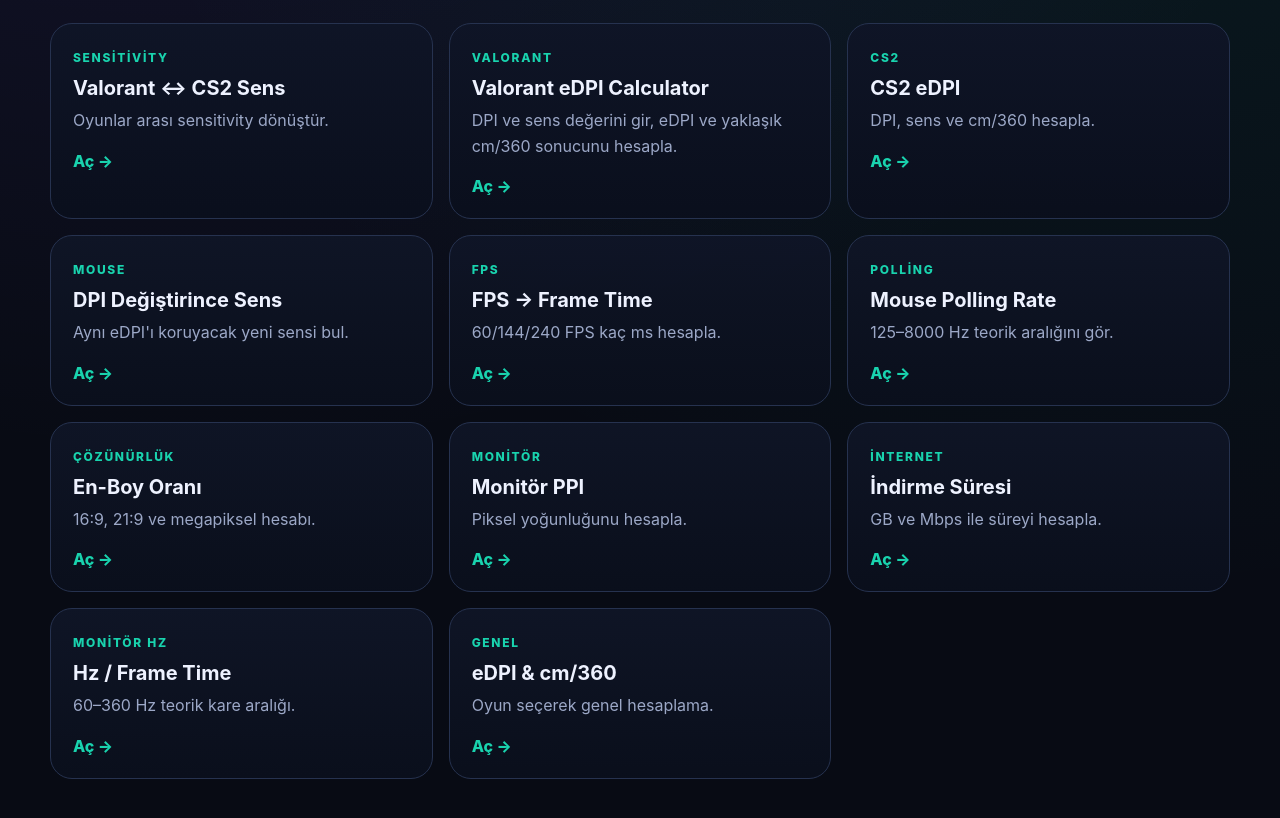
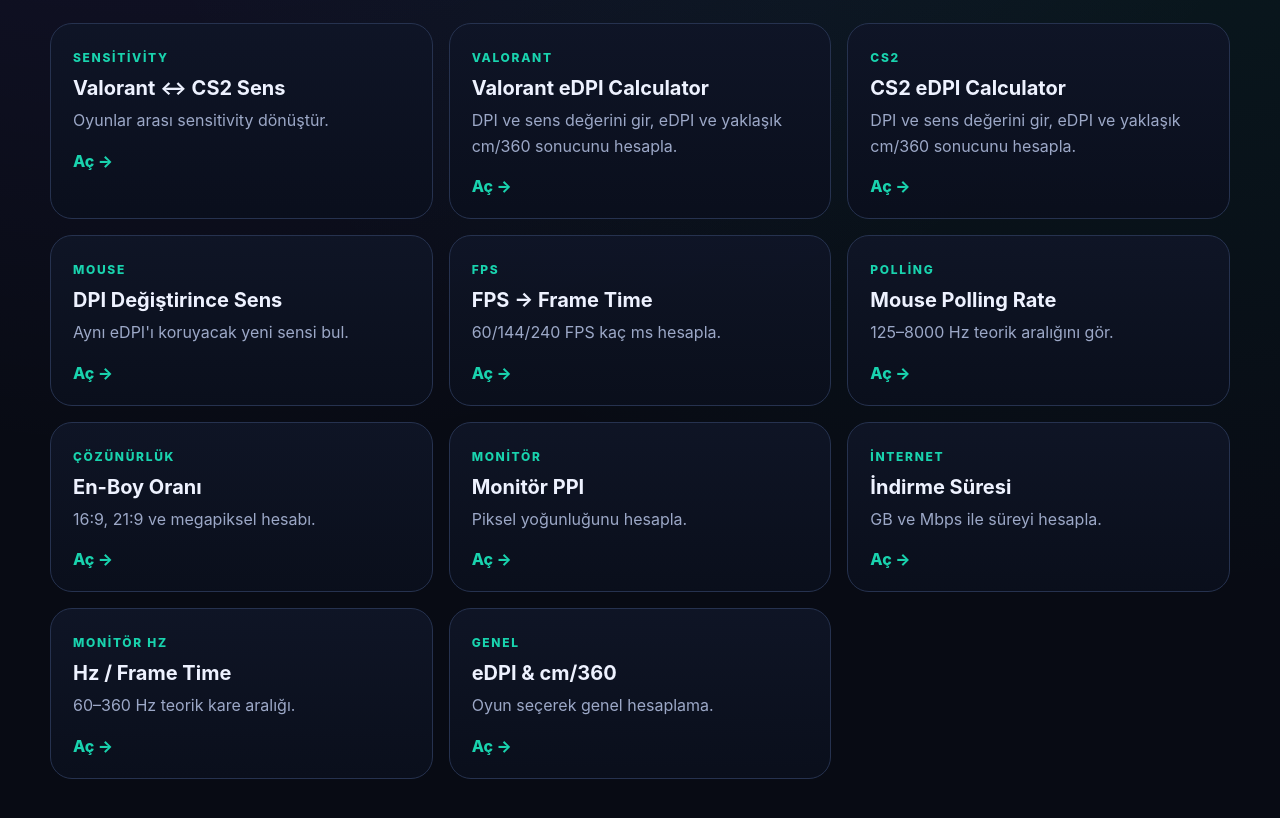
Before and after one commit to enesgurbuz6776-jpg/oyunopti, a plain HTML site: page index.html in a window 1280 px wide. Shown: the part 935-1753 px from the top of the page. Drawn offline with Linux system fonts and the light colour scheme.

Commit message:
Update index.html

```diff
--- a/index.html
+++ b/index.html
@@ -30,7 +30,7 @@
 <div class="v3-grid">
 <a class="v3-card" href="valorant-cs2-sens.html"><span class="tool-kicker">Sensitivity</span><h3>Valorant ↔ CS2 Sens</h3><p>Oyunlar arası sensitivity dönüştür.</p><span class="go">Aç →</span></a>
 <a class="v3-card" href="valorant-edpi-hesaplama.html"><span class="tool-kicker">Valorant</span><h3>Valorant eDPI Calculator</h3><p>DPI ve sens değerini gir, eDPI ve yaklaşık cm/360 sonucunu hesapla.</p><span class="go">Aç →</span></a>
-<a class="v3-card" href="cs2-edpi-hesaplama.html"><span class="tool-kicker">CS2</span><h3>CS2 eDPI</h3><p>DPI, sens ve cm/360 hesapla.</p><span class="go">Aç →</span></a>
+<a class="v3-card" href="cs2-edpi-hesaplama.html"><span class="tool-kicker">CS2</span><h3>CS2 eDPI Calculator</h3><p>DPI ve sens değerini gir, eDPI ve yaklaşık cm/360 sonucunu hesapla.</p><span class="go">Aç →</span></a>
 <a class="v3-card" href="dpi-degistirince-sens.html"><span class="tool-kicker">Mouse</span><h3>DPI Değiştirince Sens</h3><p>Aynı eDPI'ı koruyacak yeni sensi bul.</p><span class="go">Aç →</span></a>
 <a class="v3-card" href="fps-frame-time-hesaplama.html"><span class="tool-kicker">FPS</span><h3>FPS → Frame Time</h3><p>60/144/240 FPS kaç ms hesapla.</p><span class="go">Aç →</span></a>
 <a class="v3-card" href="mouse-polling-rate-gecikme.html"><span class="tool-kicker">Polling</span><h3>Mouse Polling Rate</h3><p>125–8000 Hz teorik aralığını gör.</p><span class="go">Aç →</span></a>
```
